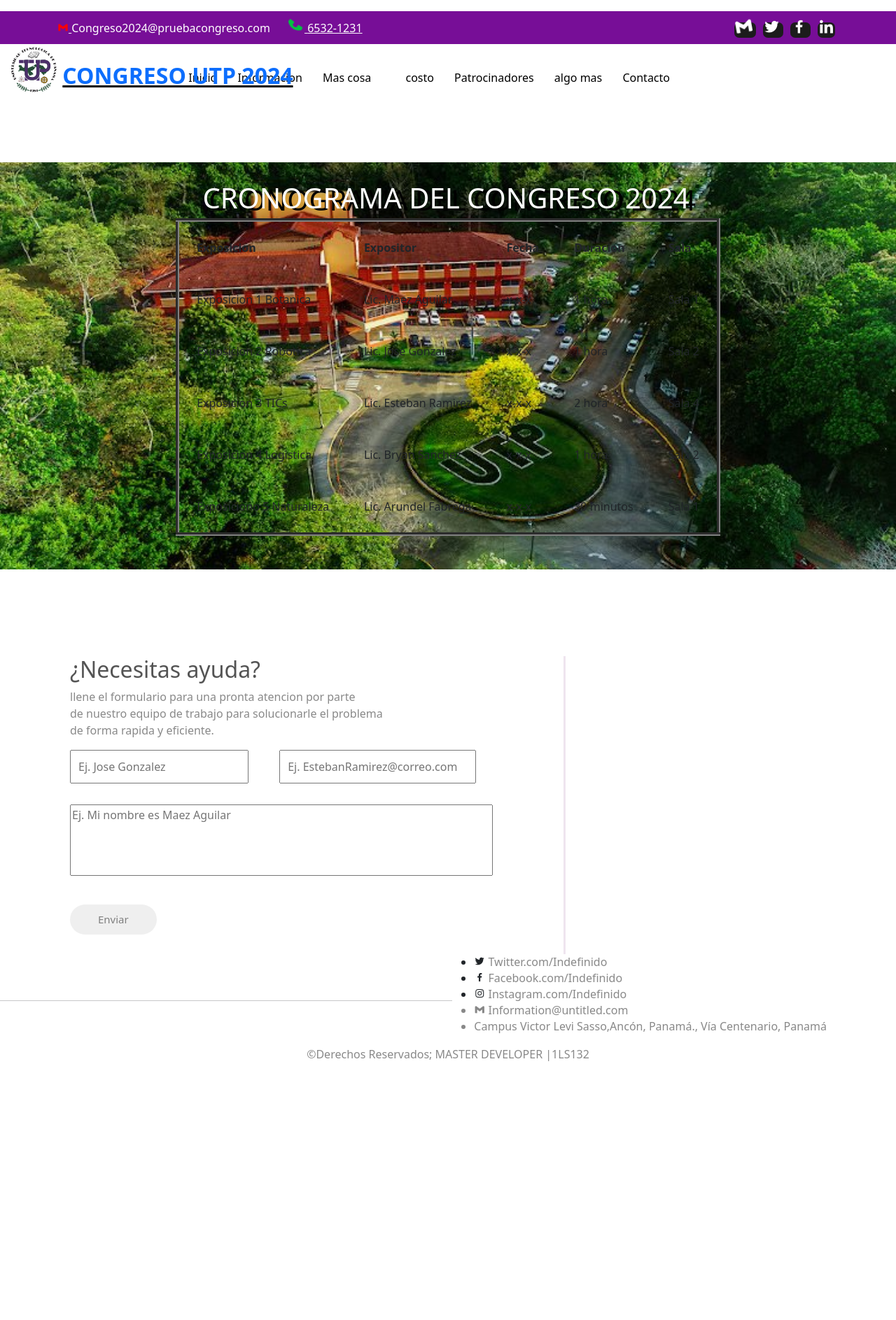
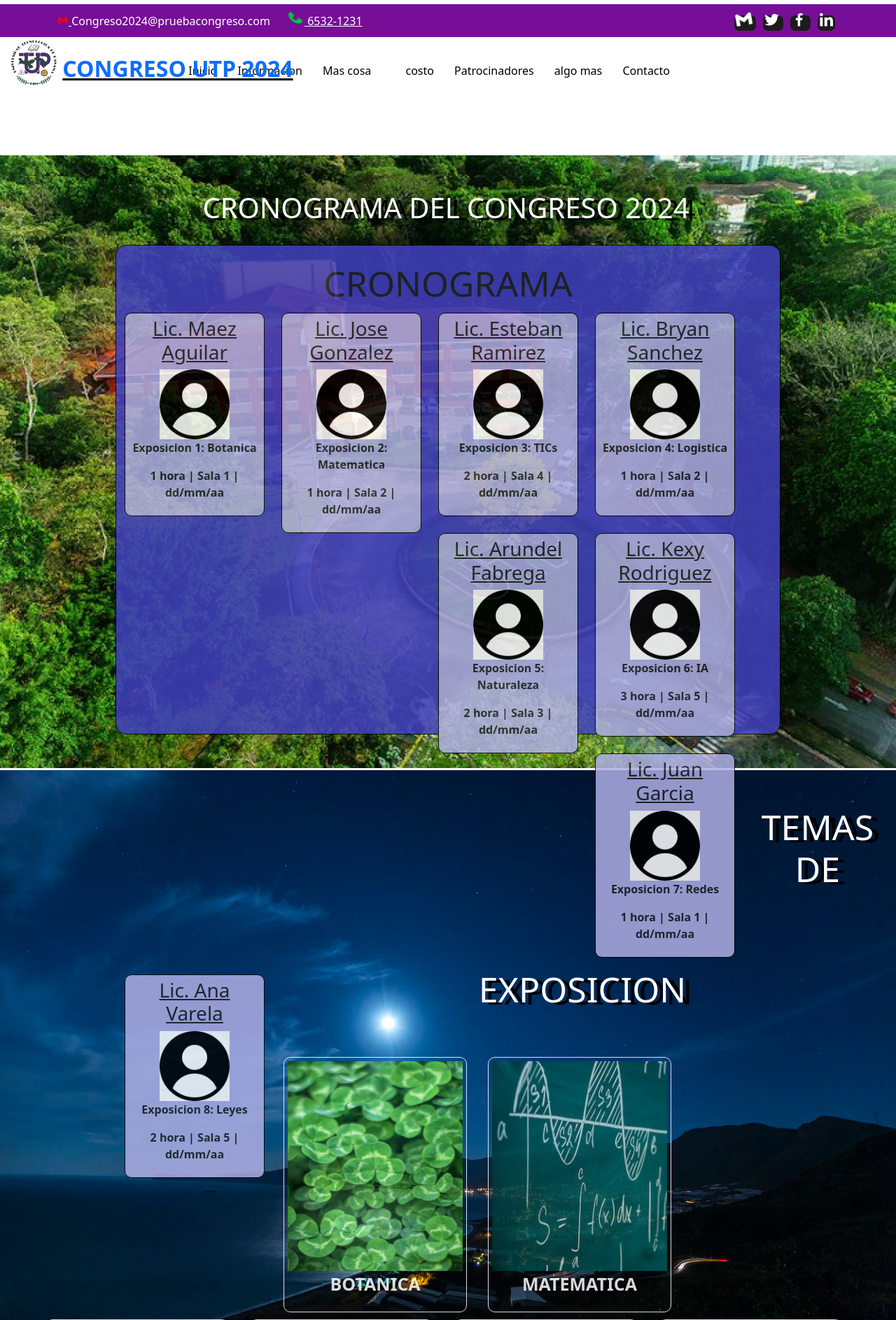
Before and after one commit to josh19ds1/Proyecto_FDESVII, a PHP site: the page made by Congreso 2024/view/paginaprincipal.php in a window 1280 px wide. Shown: the top 1887 px of the page at 70% size. Before the commit the page ends 1517 px from the top, so only its background shows below. Run offline with PHP 8.4, Linux system fonts and the light colour scheme.

Commit message:
Add files via upload

```diff
--- a/Congreso 2024/view/paginaprincipal.php
+++ b/Congreso 2024/view/paginaprincipal.php
@@ -8,87 +8,173 @@
 
 <link href="public/css/bootstrap.min.css" rel="stylesheet">
 
-<link rel="stylesheet"  href=../public/css/congresostyle.css>
+<link rel="stylesheet"  href="../public/css/congresostyle.css">
 
 </head>
+<!----------------------------------------------HEADER------------------------------------------------------->
 
 <body >
-
-<section >
-    <section>
+    <section class="header">
      <?php include("secciones/header.php")?>
     </section>
 
+
+<!-------------------------------------------CRONOGRAMA----------------------------------------------------->
+
+<section>
   <br><br><br>
    <section class="fondoutp">
-    <br>
-        <h1>CRONOGRAMA DEL CONGRESO 2024 </h1>
+    <br><br>
 
-   <section class="tabla1">
-     <table  style="margin: 0 auto;" class="tabla" border = 5 cellpadding = 25 >
-      <thead>
-         <tr>
-            <th>Exposicion</th>
-            <th>Expositor</th>
-            <th>Fecha</th>
-            <th>Duracion</th>
-            <th>Sala</th>
-         </tr>
-      </thead>
-              <tbody>
-                <tr>
-                    <td>Exposicion 1
-                      Botanica</td>
-                    <td>Lic. Maez Aguilar</td>
-                    <td>x-x-x</td>
-                    <td>1 hora</td>
-                    <td>Sala 1</td>
-               </tr>
-               <tr>
-                    <td>Exposicion 2
-                     Robotica</td>
-                    <td>Lic. Jose Gonzalez</td>
-                    <td>x-x-x</td>
-                    <td>1 hora</td>
-                    <td>Sala 2</td>
-              </tr>
-              <tr>
-                    <td>Exposicion 3
-                      TICs</td>
-                    <td>Lic. Esteban Ramirez</td>
-                    <td>x-x-x</td>
-                    <td>2 hora</td>
-                    <td>Sala 4</td>
-             </tr>
-             <tr>
-                    <td>Exposicion 4
-                     Logistica
-                    </td>
-                    <td>Lic. Bryan Sanchez</td>
-                    <td>x-x-x</td>
-                    <td>1 hora</td>
-                    <td>Sala 2</td>
-             </tr>
-             <tr>
-                    <td>Exposiciono 5
-                        Naturaleza
-                    </td>
-                    <td>Lic. Arundel Fabrega</td>
-                    <td>x-x-x</td>
-                    <td>30 minutos</td>
-                    <td>Sala 1</td>
-             </tr>
-             </tbody>
+    <h1>CRONOGRAMA DEL CONGRESO 2024 </h1>
 
-      </table>
-      </section>
+<br>
+      <div class="cronogramafondo"><br>
+        <h3 class="subtitulo"> CRONOGRAMA </h3>
+
+        <div class="num1">
+               <h3>Lic. Maez Aguilar</h4>
+               <span class="img-container ">
+                   <img class="img1" src="../public/src/foto_usuario.png" width="100px" height="100px" >
+                </span>
+              <div class="informacion">
+                 <p class="info1">Exposicion 1: Botanica</p>
+                 <p class="info1">1 hora | Sala 1 | dd/mm/aa</p>
+             </div>
+
+        </div>
+
+         <div class="num1">
+               <h3>Lic. Jose Gonzalez</h4>
+                <span class="img-container ">
+                   <img class="img1" src="../public/src/foto_usuario.png" width="100px" height="100px" >
+                </span>
+               <p class="info1">Exposicion 2: Matematica</p>
+               <p class="info1">1 hora | Sala 2 | dd/mm/aa</p>
+
+           </div>
+
+           <div class="num1">
+               <h3>Lic. Esteban Ramirez</h4>
+                <span class="img-container ">
+                   <img class="img1" src="../public/src/foto_usuario.png" width="100px" height="100px" >
+                </span>
+               <p class="info1">Exposicion 3: TICs</p>
+               <p class="info1">2 hora | Sala 4 | dd/mm/aa</p>
+
+           </div>
+
+           <div class="num1">
+               <h3>Lic. Bryan Sanchez</h4>
+                <span class="img-container ">
+                   <img  class="img1" src="../public/src/foto_usuario.png" width="100px" height="100px" >
+                </span>
+               <p class="info1">Exposicion 4: Logistica</p>
+               <p class="info1">1 hora | Sala 2 | dd/mm/aa</p>
+
+           </div>
+
+           <div class="num1">
+               <h3>Lic. Arundel Fabrega</h4>
+                <span class="img-container ">
+                   <img class="img1" src="../public/src/foto_usuario.png" width="100px" height="100px" >
+                </span>
+               <p class="info1">Exposicion 5: Naturaleza</p>
+               <p class="info1">2 hora | Sala 3 | dd/mm/aa</p>
+
+           </div>
+           <div class="num1">
+               <h3>Lic. Kexy Rodriguez</h4>
+                <span class="img-container ">
+                   <img class="img1"src="../public/src/foto_usuario.png" width="100px" height="100px" >
+                </span>
+               <p class="info1">Exposicion 6: IA</p>
+               <p class="info1">3 hora | Sala 5 | dd/mm/aa</p>
+
+           </div>
+           <div class="num1">
+               <h3>Lic. Juan Garcia</h4>
+                <span class="img-container ">
+                   <img class="img1" src="../public/src/foto_usuario.png" width="100px" height="100px" >
+                </span>
+               <p class="info1">Exposicion 7: Redes</p>
+               <p class="info1">1 hora | Sala 1 | dd/mm/aa</p>
+           </div>
+           <div class="num1">
+               <h3>Lic. Ana Varela</h4>
+                <span class="img-container ">
+                   <img class="img1" src="../public/src/foto_usuario.png" width="100px" height="100px" >
+                </span>
+               <p class="info1">Exposicion 8: Leyes</p>
+               <p class="info1">2 hora | Sala 5 | dd/mm/aa</p>
+
+           </div>
+           <br>
+      </div>
       <br><br>
-</section>
+   </section>
 <br>
 </section>
+
+<!-------------------------------------------IMAGENS DE LA EXPOSICIONES----------------------------------------------------->
+
+<section class="area_interes">
+    <br><br>
+    <h1 class="titulo_area">TEMAS DE EXPOSICION</h1>
+
+   <div class="area_fondo">
+        <br><br>
+
+        <br>
+
+        <div class="imagen_area">
+            <img class="img2" src="../public/src/botanica.jpeg" >
+            <p class="info2"><strong>BOTANICA</strong> </p>
+        </div>
+
+        <div class="imagen_area">
+            <img class="img2" src="../public/src/math.jpg" >
+            <p class="info2"><strong>MATEMATICA</strong> </p>
+        </div>
+
+        <div class="imagen_area">
+            <img class="img2" src="../public/src/tics.jpg" >
+            <p class="info2"><strong>TICs</strong> </p>
+        </div>
+
+        <div class="imagen_area">
+            <img class="img2" src="../public/src/logistica.jpg" >
+            <p class="info2"><strong>LOGISTICA</strong> </p>
+        </div>
+
+        <div class="imagen_area">
+            <img class="img2" src="../public/src/naturaleza.jpg" >
+            <p class="info2"><strong>NATURALEZA</strong> </p>
+        </div>
+
+        <div class="imagen_area">
+            <img class="img2" src="../public/src/robotica.jpg" >
+            <p class="info2"><strong>IA</strong> </p>
+        </div>
+
+        <div class="imagen_area">
+            <img class="img2" src="../public/src/redes.jpg" >
+            <p class="info2"><strong>REDES</strong> </p>
+        </div>
+
+        <div class="imagen_area">
+            <img class="img2" src="../public/src/leyes.jpg" >
+            <p class="info2"><strong>LEYES</strong> </p>
+        </div>
+
+
+           <br>
+    </div>
+      <br><br>
+  </section>
+<!-------------------------------------------FOOTER----------------------------------------------------->
+<section>
 <?php include("secciones/footer.php")?>
-<section>
-
 </section>
 
 </body>
```
